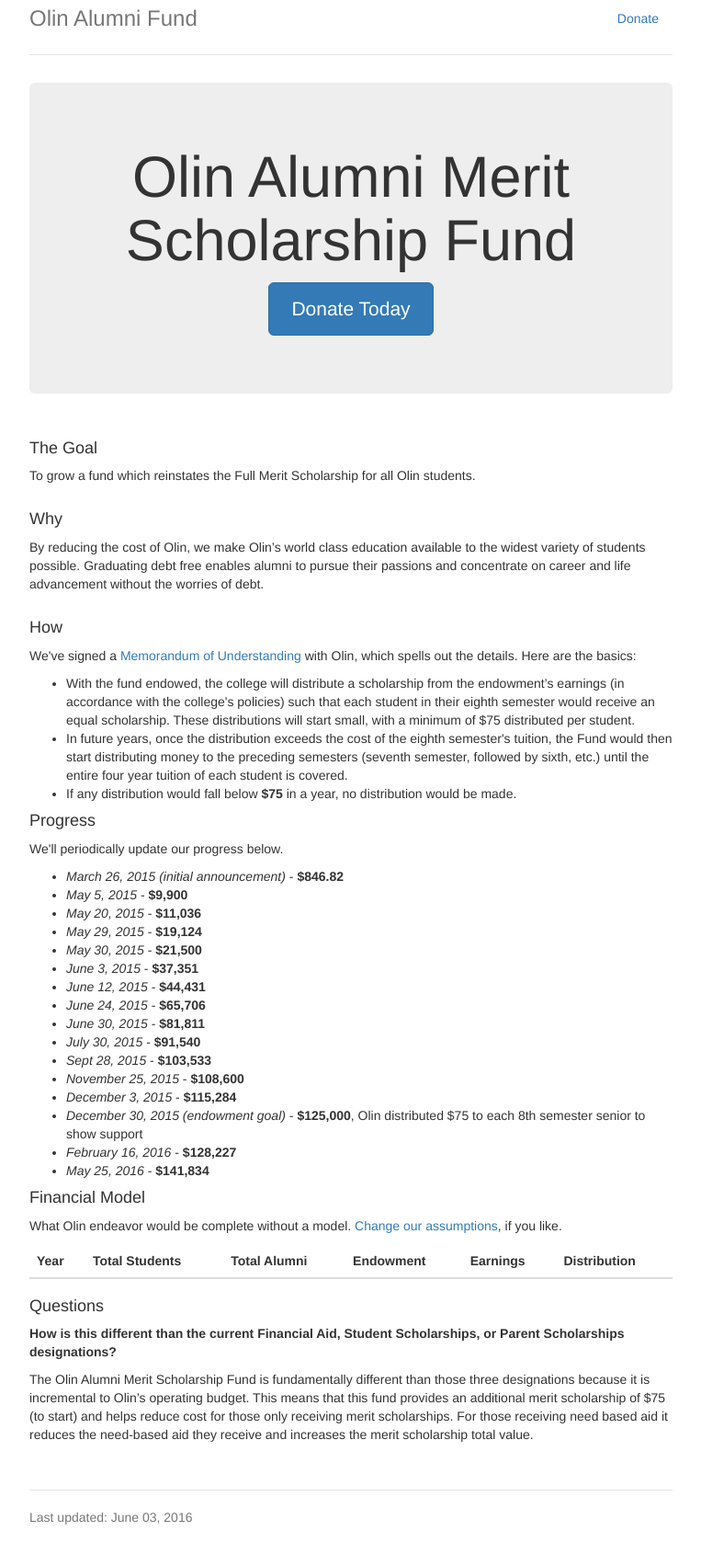
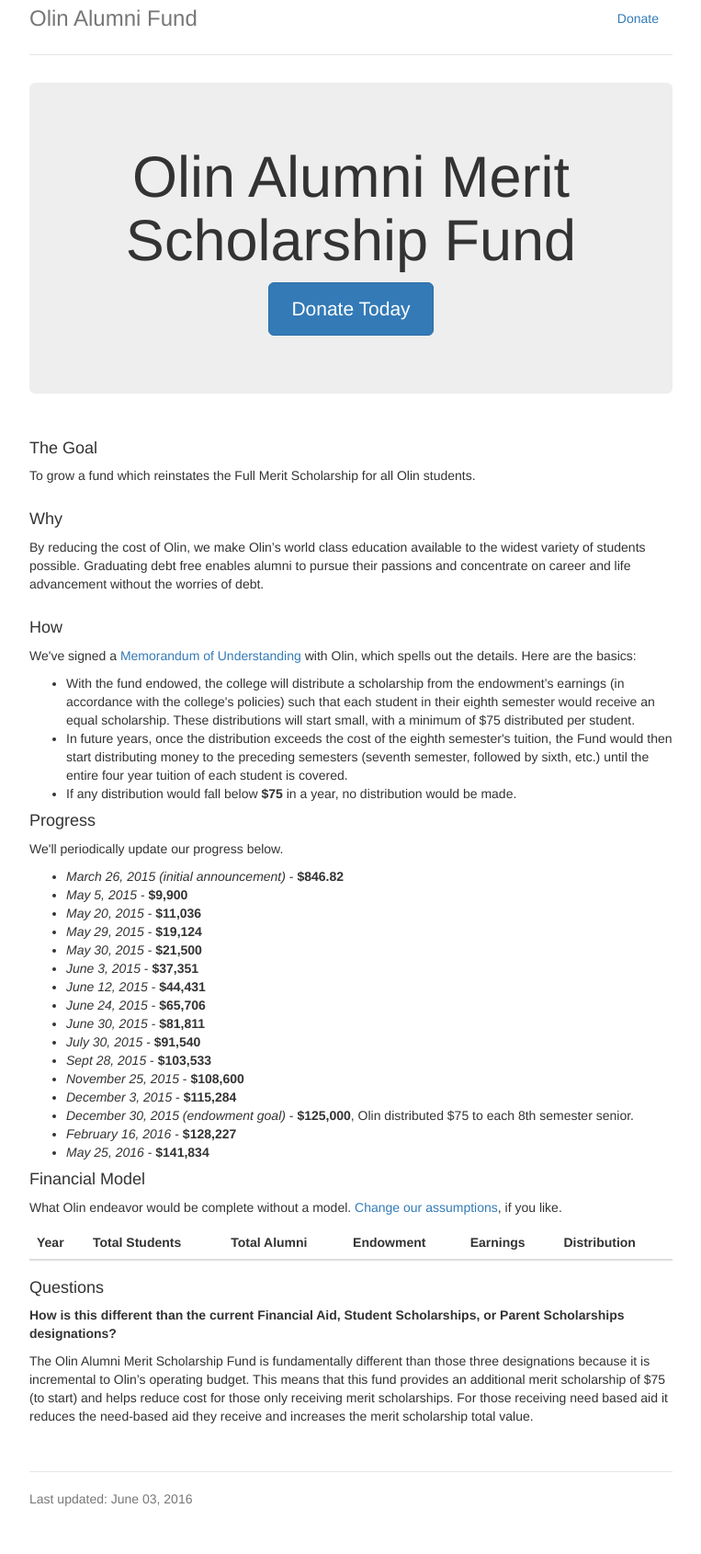
Before and after one commit to olinalumni/olinalumnifund.org, a Jekyll site: the page built from index.html, in a window 1280 px wide. Shown: the whole page at 92% size, without its empty margins (258-1021 px from the left). Built offline with Jekyll 4.4.1, drawn with Linux system fonts in a browser that asks for light colours; nearby versions of some CDN libraries.

Commit message:
Edited for conciseness

```diff
--- a/index.html
+++ b/index.html
@@ -37,7 +37,7 @@
     <li><em>Sept 28, 2015</em> - <strong>$103,533</strong></li>
     <li><em>November 25, 2015</em> - <strong>$108,600</strong></li>
     <li><em>December 3, 2015</em> - <strong>$115,284</strong></li>
-    <li><em>December 30, 2015 (endowment goal)</em> - <strong>$125,000</strong>, Olin distributed $75 to each 8th semester senior to show support</li>
+    <li><em>December 30, 2015 (endowment goal)</em> - <strong>$125,000</strong>, Olin distributed $75 to each 8th semester senior.</li>
     <li><em>February 16, 2016</em> - <strong>$128,227</strong></li>
     <li><em>May 25, 2016</em> - <strong>$141,834</strong></li>
   </ul>
```
